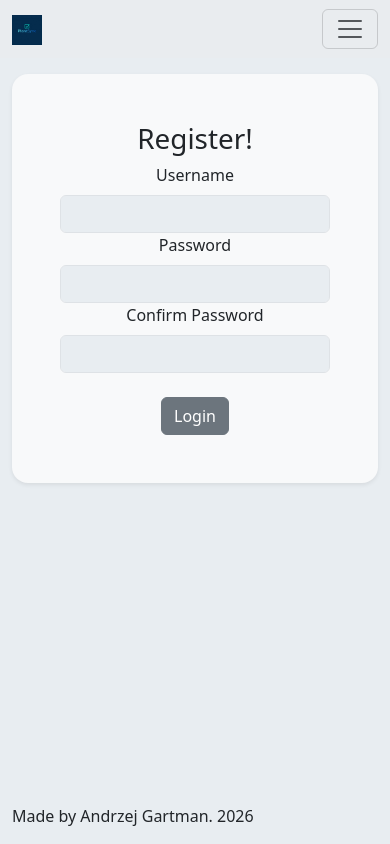
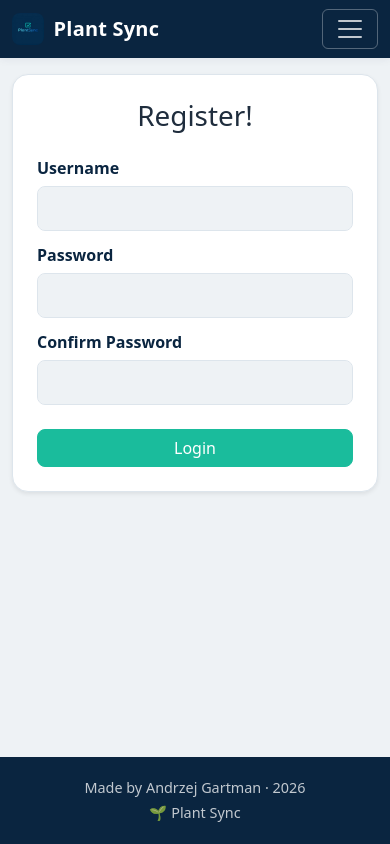
Before and after one commit to ajgartman/plant_sync, a Flask app: page /register in a window 390 px wide. Run offline with Flask 3, Linux system fonts and the light colour scheme.

Commit message:
Polish UI: cohesive theme, responsive layout
- Restyle navbar (brand name + logo), footer, buttons, forms,
  tables, and alerts using existing teal/navy palette in custom.css
- Add hero CTA on home, clean dashboard layout with empty state
- Center auth cards with full-width submit buttons
- Add mobile breakpoint for stacked nav

Co-Authored-By: Claude Opus 4.8 <noreply@anthropic.com>

```diff
--- a/app/static/css/custom.css
+++ b/app/static/css/custom.css
@@ -1,11 +1,190 @@
 :root {
   --bs-primary: #1abc9c;
+  --bs-primary-rgb: 26, 188, 156;
   --bs-secondary: #0a2540;
+  --bs-secondary-rgb: 10, 37, 64;
   --bs-dark: #0a2540;
-  --bs-body-bg: #e8edf1;
-  --bs-link-color: #2980b9;
+  --bs-body-bg: #eef2f5;
+  --bs-body-color: #1f2d3d;
+  --bs-link-color: #16a085;
+  --bs-link-hover-color: #0a2540;
+
+  --ps-primary-dark: #16a085;
+  --ps-surface: #ffffff;
+  --ps-border: #dde5ec;
+  --ps-shadow: 0 8px 24px rgba(10, 37, 64, 0.08);
+  --ps-shadow-sm: 0 2px 8px rgba(10, 37, 64, 0.06);
 }
 
 body {
   background-color: var(--bs-body-bg);
+  color: var(--bs-body-color);
+  -webkit-font-smoothing: antialiased;
 }
+
+/* ---------- Navbar ---------- */
+.navbar {
+  background: var(--bs-secondary) !important;
+  box-shadow: var(--ps-shadow-sm);
+}
+
+.navbar-brand {
+  display: inline-flex;
+  align-items: center;
+  gap: 0.6rem;
+  font-weight: 700;
+  letter-spacing: 0.2px;
+  color: #fff !important;
+}
+
+.navbar-brand img {
+  border-radius: 8px;
+}
+
+.navbar .btn {
+  --bs-btn-color: rgba(255, 255, 255, 0.85);
+  --bs-btn-border-color: rgba(255, 255, 255, 0.25);
+  --bs-btn-hover-color: #fff;
+  --bs-btn-hover-bg: var(--bs-primary);
+  --bs-btn-hover-border-color: var(--bs-primary);
+  --bs-btn-active-bg: var(--ps-primary-dark);
+  --bs-btn-active-border-color: var(--ps-primary-dark);
+  font-weight: 500;
+  border-radius: 8px;
+  transition: all 0.18s ease;
+}
+
+.navbar .btn:hover {
+  transform: translateY(-1px);
+}
+
+.navbar-toggler {
+  border-color: rgba(255, 255, 255, 0.3);
+}
+
+.navbar-toggler-icon {
+  filter: invert(1) grayscale(1) brightness(1.6);
+}
+
+/* ---------- Hero / panels ---------- */
+.bg-light {
+  background-color: var(--ps-surface) !important;
+  border: 1px solid var(--ps-border);
+  box-shadow: var(--ps-shadow);
+}
+
+.display-5 {
+  color: var(--bs-secondary);
+  letter-spacing: -0.5px;
+}
+
+/* ---------- Buttons (general) ---------- */
+.btn {
+  border-radius: 8px;
+  font-weight: 500;
+  transition: all 0.18s ease;
+}
+
+.btn-primary,
+.btn-secondary {
+  --bs-btn-bg: var(--bs-primary);
+  --bs-btn-border-color: var(--bs-primary);
+  --bs-btn-hover-bg: var(--ps-primary-dark);
+  --bs-btn-hover-border-color: var(--ps-primary-dark);
+  --bs-btn-active-bg: var(--ps-primary-dark);
+  --bs-btn-active-border-color: var(--ps-primary-dark);
+  --bs-btn-color: #fff;
+  --bs-btn-hover-color: #fff;
+}
+
+.btn-primary:hover,
+.btn-secondary:hover {
+  transform: translateY(-1px);
+  box-shadow: 0 6px 16px rgba(26, 188, 156, 0.3);
+}
+
+/* ---------- Forms ---------- */
+.form-label {
+  font-weight: 600;
+  color: var(--bs-secondary);
+  margin-top: 0.75rem;
+  margin-bottom: 0.35rem;
+  display: block;
+  text-align: left;
+}
+
+.form-control {
+  border-radius: 8px;
+  border: 1px solid var(--ps-border);
+  padding: 0.6rem 0.85rem;
+}
+
+.form-control:focus {
+  border-color: var(--bs-primary);
+  box-shadow: 0 0 0 0.2rem rgba(26, 188, 156, 0.18);
+}
+
+/* ---------- Tables ---------- */
+.table {
+  --bs-table-bg: var(--ps-surface);
+  border-radius: 12px;
+  overflow: hidden;
+  box-shadow: var(--ps-shadow-sm);
+}
+
+.table thead th {
+  background-color: var(--bs-secondary);
+  color: #fff;
+  font-weight: 600;
+  border: none;
+  padding: 0.9rem 1rem;
+}
+
+.table tbody td {
+  padding: 0.8rem 1rem;
+  vertical-align: middle;
+}
+
+.table caption {
+  caption-side: top;
+  font-weight: 600;
+  color: var(--bs-secondary);
+  padding: 0.5rem 0.25rem;
+}
+
+/* ---------- Alerts ---------- */
+.alert {
+  border: none;
+  border-left: 4px solid var(--bs-primary);
+  border-radius: 8px;
+  box-shadow: var(--ps-shadow-sm);
+}
+
+/* ---------- Footer ---------- */
+footer {
+  background: var(--bs-secondary);
+  color: rgba(255, 255, 255, 0.75);
+  padding: 1.25rem 0;
+  margin-top: 2rem;
+}
+
+footer p {
+  margin: 0;
+  font-size: 0.9rem;
+}
+
+/* ---------- Responsive tweaks ---------- */
+@media (max-width: 576px) {
+  .p-5 {
+    padding: 1.75rem !important;
+  }
+
+  .display-5 {
+    font-size: 1.9rem;
+  }
+
+  .navbar .btn {
+    width: 100%;
+    margin-bottom: 0.4rem;
+  }
+}
--- a/app/templates/base.html
+++ b/app/templates/base.html
@@ -13,29 +13,33 @@
     <header>
         <nav class="navbar navbar-expand-lg bg-body-secondary">
             <div class="container-fluid">
-                <a class="navbar-brand" href="#">
-                    <img src="{{ url_for('static', filename='logo.jpeg') }}" alt="My Logo" width="30">
+                <a class="navbar-brand" href="{{ url_for('index') }}">
+                    <img src="{{ url_for('static', filename='logo.jpeg') }}" alt="Plant Sync logo" width="32" height="32">
+                    <span>Plant Sync</span>
                 </a>
-                <button class="navbar-toggler" type="button" data-bs-toggle="collapse" data-bs-target="#navbarSupportedContent" aria-controls="navbarSupportedContent" aria-expanded="false" aria-label="Toggle navigation">
-                    <span class="navbar-toggler-icon"></span>
-                </button>
+                    <button class="navbar-toggler" type="button" data-bs-toggle="collapse" data-bs-target="#navbarSupportedContent" aria-controls="navbarSupportedContent" aria-expanded="false" aria-label="Toggle navigation">
+                        <span class="navbar-toggler-icon"></span>
+                    </button>
                 <div class="collapse navbar-collapse" id="navbarSupportedContent">
                     <ul class="navbar-nav me-auto mb-2 mb-lg-0">
                         <li class="nav-item">
-                            <a class="btn btn-outline-secondary me-2" aria-current="page" href="{{ url_for('index') }}">Home</a>
+                            <a class="btn btn-outline-secondary me-2 mb-1" aria-current="page" href="{{ url_for('index') }}">Home</a>
+                        </li>
+                        <li class="nav-item">
+                            <a class="btn btn-outline-secondary me-2 mb-1" aria-current="page" href="{{ url_for('dashboard') }}">Dashboard</a>
                         </li>
                     </ul>
-                    <ul class="navbar-nav mb-2 mb-lg-0">
+                    <ul class="navbar-nav mb-2 mb-lg-0 gap-2">
                         {% if current_user.is_authenticated %}
-                            <li class="nav-button">
+                            <li class="nav-item">
                                 <a class="btn btn-outline-secondary" href="{{ url_for('logout') }}">Logout</a>
                             </li>
                         {% else %}
-                            <li class="nav-button">
-                                <a class="btn btn-outline-secondary me-2" href="{{ url_for('login') }}">Login</a>
+                            <li class="nav-item">
+                                <a class="btn btn-outline-secondary" href="{{ url_for('login') }}">Login</a>
                             </li>
-                            <li class="nav-button">
-                                <a class="btn btn-outline-secondary" href="{{ url_for('register') }}">Register</a>
+                            <li class="nav-item">
+                                <a class="btn btn-primary" href="{{ url_for('register') }}">Register</a>
                             </li>
                         {% endif %}
                     </ul>
@@ -60,8 +64,9 @@
         </div>
     </main>
     <footer>
-        <div class="container">
-            <p>Made by Andrzej Gartman. 2026</p>
+        <div class="container d-flex flex-column flex-sm-row justify-content-between align-items-center gap-1">
+            <p>Made by Andrzej Gartman &middot; 2026</p>
+            <p>🌱 Plant Sync</p>
         </div>
     </footer>
 </body>
--- a/app/templates/index.html
+++ b/app/templates/index.html
@@ -3,10 +3,11 @@
 {% block title %}Main Page{% endblock %}
 
 {% block content %}
-        <div class="p-5 mb-2 bg-light rounded-4 text-center">
+        <div class="p-4 p-md-5 mb-2 bg-light rounded-4 text-center">
             <h1 class="display-5 fw-bold">Plant Sync V2</h1>
             <p class="col-md-8 mx-auto fs-5 text-muted">
                 Track, log, and monitor issues on site in real time.
             </p>
+            <a href="{{ url_for('dashboard') }}" class="btn btn-primary btn-lg px-4 mt-2">Open Dashboard</a>
         </div>
 {% endblock %}
--- a/app/templates/register.html
+++ b/app/templates/register.html
@@ -5,9 +5,9 @@
 {% block content %}
 
      <div class="row justify-content-center">
-        <div class="col-md-6 col-lg-6">
-            <div class="p-5 mb-2 bg-light rounded-4 text-center shadow-sm">
-                <h1>Register!</h1>
+        <div class="col-md-7 col-lg-5">
+            <div class="p-4 p-md-5 mb-2 bg-light rounded-4 shadow-sm">
+                <h1 class="text-center mb-4">Register!</h1>
                     <form method="POST" novalidate>
                         {{ form.csrf_token }}
                         {{ form.username.label(class="form-label") }}
@@ -16,8 +16,7 @@
                         {{ form.password(class="form-control") }}
                         {{ form.confirm_password.label(class="form-label") }}
                         {{ form.confirm_password(class="form-control") }}
-                        <br>
-                        {{ form.submit(class="btn btn-secondary") }}
+                        {{ form.submit(class="btn btn-primary w-100 mt-4") }}
                     </form>
             </div>
         </div>
```
Also changed, not shown: app/templates/dashboard.html (added, +31 -0 lines), app/templates/login.html (+4 -5 lines).
